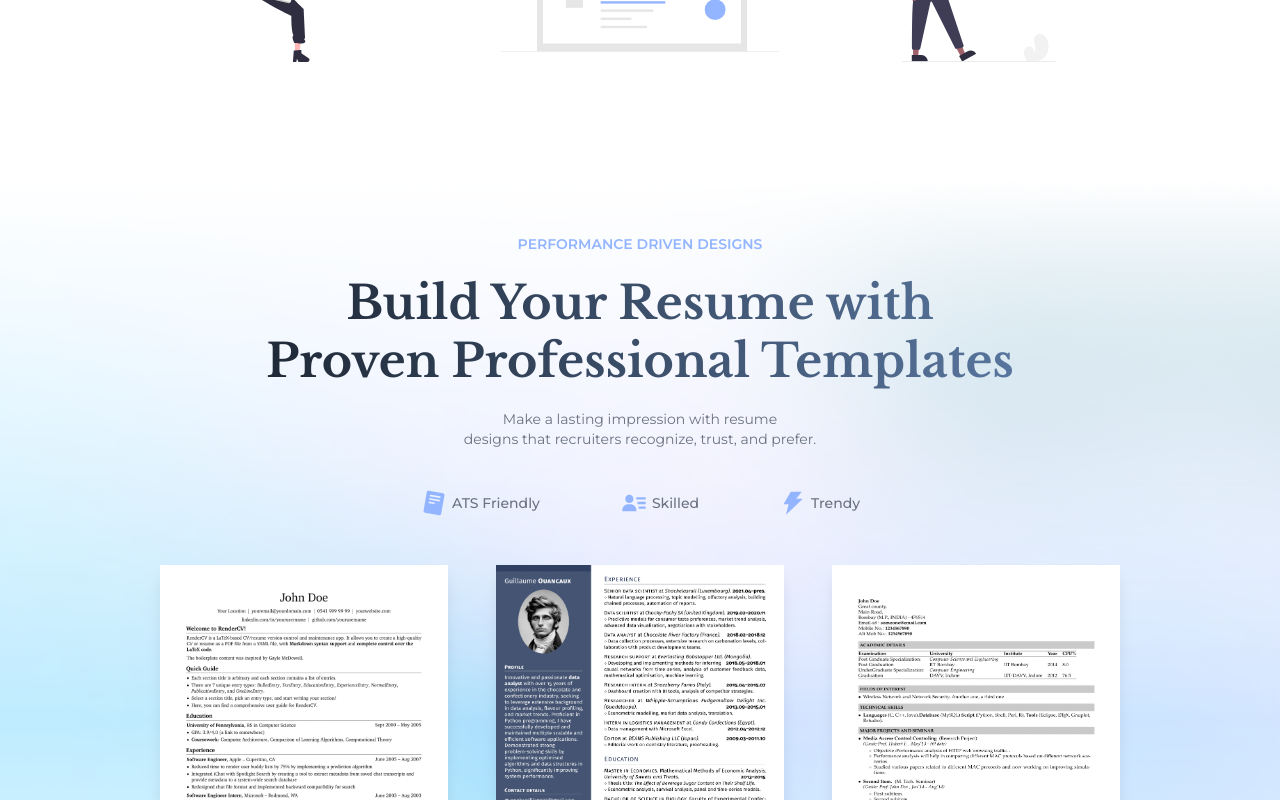
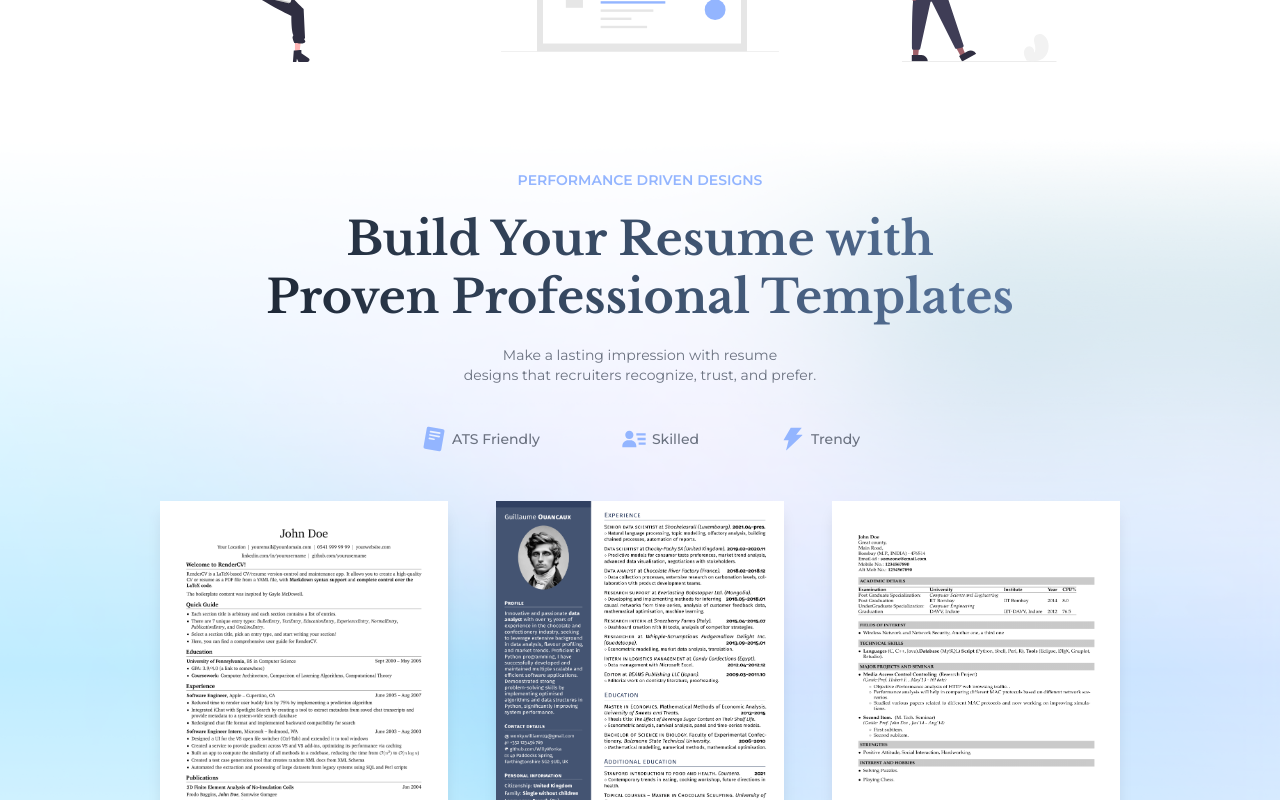
Before and after one commit to farhanadil1/CVCraft, a React (Create React App) app in the folder frontend/: page / in a window 1280 px wide. Shown: the part 2060-2860 px from the top of the page. Built offline with nearby package versions, Linux system fonts and the light colour scheme; no server answers.

Commit message:
margin padding fix

```diff
--- a/frontend/src/components/home/ResumeSection.js
+++ b/frontend/src/components/home/ResumeSection.js
@@ -23,7 +23,7 @@ const ResumeSection = () => {
   ]
 
   return (
-    <div className="relative w-full bg-transparent mt-16 md:mt-10 py-8">
+    <div className="relative w-full bg-transparent mt-10 md:mt-0 md:pt-2 md:pb-8 py-8">
       {/* Full-width background */}
       <div className="absolute inset-0 -z-10">
         <img
```
